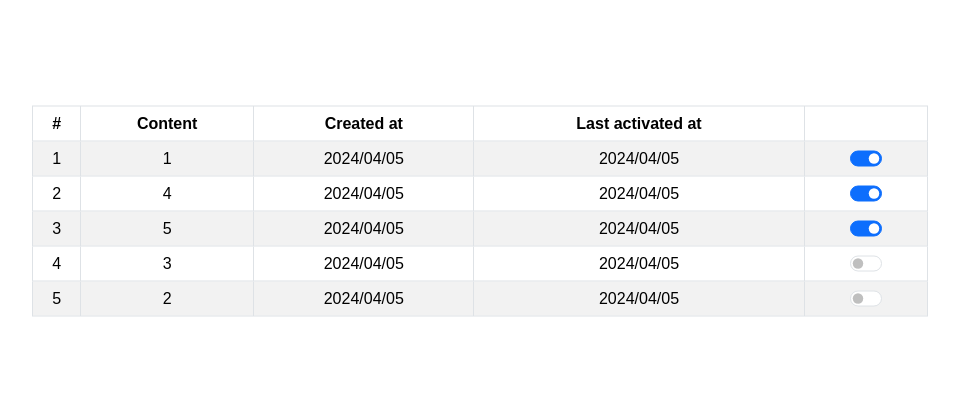
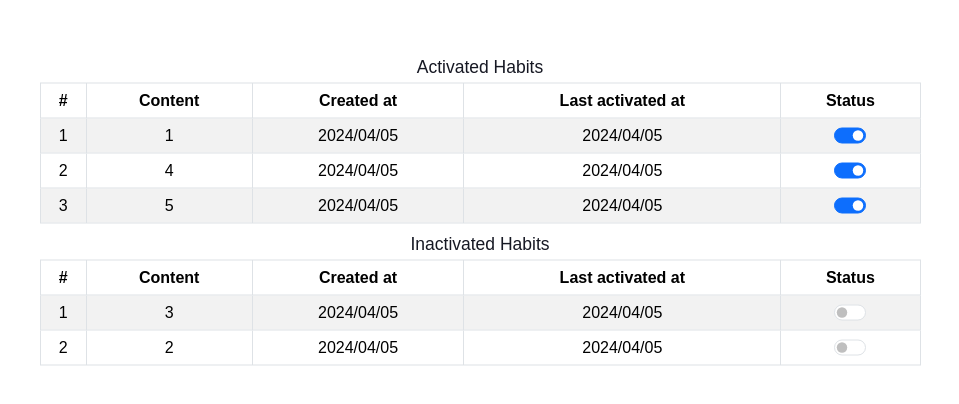
Before and after one commit to Sora1707/Habit-Tracker, a React (Create React App) app in the folder client/: page / in a window 1280 px wide. Shown: the part 184-588 px from the top of the page, without its empty margins (160-1119 px from the left). Built offline with nearby package versions, Linux system fonts and the light colour scheme.

Commit message:
[CLIENT] (Habits Manager) Divide into Activated and Inactivated habits

```diff
--- a/client/src/App.tsx
+++ b/client/src/App.tsx
@@ -1,6 +1,6 @@
 import React from "react";
 import "./App.css";
-import HabitBox from "~/components/HabitBox";
+import HabitBox from "~/components/HabitsManager";
 import DefaultLayout from "~/layouts/DefaultLayout";
 
 function App() {
--- a/client/src/components/HabitBox/index.tsx
+++ /dev/null
@@ -1,116 +0,0 @@
-import React, { useState, useEffect } from "react";
-import { getStyle, getDateString } from "~/utils";
-import styles from "./style.module.scss";
-import { Habit, habitCompare } from "~/types/Habit";
-import { Table } from "react-bootstrap";
-import SwitchButton from "../SwtichButton";
-
-const cx = getStyle(styles);
-
-const myHabits: Habit[] = [
-    {
-        id: "123",
-        content: "1",
-        priority: 1,
-        isActivated: true,
-        color: "#000000",
-        createdAt: new Date(),
-        activatedAt: new Date(),
-    },
-    {
-        id: "124",
-        content: "2",
-        priority: 2,
-        isActivated: false,
-        color: "#111111",
-        createdAt: new Date(),
-        activatedAt: new Date(),
-    },
-    {
-        id: "124",
-        content: "3",
-        priority: 3,
-        isActivated: false,
-        color: "#111111",
-        createdAt: new Date(),
-        activatedAt: new Date(),
-    },
-    {
-        id: "124",
-        content: "4",
-        priority: 4,
-        isActivated: true,
-        color: "#111111",
-        createdAt: new Date(),
-        activatedAt: new Date(),
-    },
-    {
-        id: "125",
-        content: "5",
-        priority: 5,
-        isActivated: true,
-        color: "#111111",
-        createdAt: new Date(),
-        activatedAt: new Date(),
-    },
-];
-
-function HabitBox() {
-    const [habits, setHabits] = useState<Habit[]>([]);
-
-    useEffect(() => {
-        setHabits(myHabits);
-    }, []);
-
-    function toggleHabitActivity(index: number) {
-        // Create a completely new habits array
-        const newHabits = [...habits];
-        newHabits[index].isActivated = !newHabits[index].isActivated;
-        setHabits(newHabits);
-        // Change database
-    }
-
-    return (
-        <Table striped bordered hover>
-            <thead>
-                <tr>
-                    <th>#</th>
-                    <th>Content</th>
-                    <th>Created at</th>
-                    <th>Last activated at</th>
-                    <th></th>
-                </tr>
-            </thead>
-            <tbody>
-                {habits
-                    /* sort by
-                    1. activated
-                    2. priority
-                    3. time
-                    */
-                    // negative value => A first
-                    .sort(habitCompare)
-                    .map((habit, index) => {
-                        return (
-                            <tr key={index}>
-                                <td>{index + 1}</td>
-                                <td>{habit.content}</td>
-                                <td>{getDateString(habit.createdAt)}</td>
-                                <td>{getDateString(habit.activatedAt)}</td>
-                                <td>
-                                    <SwitchButton
-                                        checked={habit.isActivated}
-                                        onChange={() => {
-                                            toggleHabitActivity(index);
-                                        }}
-                                    />
-                                </td>
-                            </tr>
-                        );
-                    })}
-            </tbody>
-        </Table>
-    );
-}
-
-export default HabitBox;
--- /dev/null
+++ b/client/src/components/HabitsManager/index.tsx
@@ -0,0 +1,134 @@
+import React, { useState, useEffect, JSX } from "react";
+import { getStyle, getDateString } from "~/utils";
+import styles from "./style.module.scss";
+import { Habit, habitCompare } from "~/types/Habit";
+import { Table } from "react-bootstrap";
+import SwitchButton from "../SwtichButton";
+
+const cx = getStyle(styles);
+
+const myHabits: Habit[] = [
+    {
+        id: "123",
+        content: "1",
+        priority: 1,
+        isActivated: true,
+        color: "#000000",
+        createdAt: new Date(),
+        activatedAt: new Date(),
+    },
+    {
+        id: "124",
+        content: "2",
+        priority: 2,
+        isActivated: false,
+        color: "#111111",
+        createdAt: new Date(),
+        activatedAt: new Date(),
+    },
+    {
+        id: "124",
+        content: "3",
+        priority: 3,
+        isActivated: false,
+        color: "#111111",
+        createdAt: new Date(),
+        activatedAt: new Date(),
+    },
+    {
+        id: "124",
+        content: "4",
+        priority: 4,
+        isActivated: true,
+        color: "#111111",
+        createdAt: new Date(),
+        activatedAt: new Date(),
+    },
+    {
+        id: "125",
+        content: "5",
+        priority: 5,
+        isActivated: true,
+        color: "#111111",
+        createdAt: new Date(),
+        activatedAt: new Date(),
+    },
+];
+
+function HabitBox() {
+    const [habits, setHabits] = useState<Habit[]>([]);
+
+    useEffect(() => {
+        setHabits(myHabits);
+    }, []);
+
+    function toggleHabitActivity(index: number) {
+        // Create a completely new habits array
+        const newHabits = [...habits];
+        newHabits[index].isActivated = !newHabits[index].isActivated;
+        setHabits(newHabits);
+        // Change database
+    }
+
+    // Divide into "Activated" and "Inactivated"
+    const activatedHabitsRows: JSX.Element[] = [];
+    const inactivatedHabitsRows: JSX.Element[] = [];
+    habits.sort(habitCompare).forEach((habit, index) => {
+        const rows = habit.isActivated
+            ? activatedHabitsRows
+            : inactivatedHabitsRows;
+        rows.push(
+            <tr key={index}>
+                <td>{rows.length + 1}</td>
+                <td>{habit.content}</td>
+                <td>{getDateString(habit.createdAt)}</td>
+                <td>{getDateString(habit.activatedAt)}</td>
+                <td>
+                    <SwitchButton
+                        checked={habit.isActivated}
+                        onChange={() => {
+                            toggleHabitActivity(index);
+                        }}
+                    />
+                </td>
+            </tr>
+        );
+    });
+
+    return (
+        <div className={cx("container")}>
+            <div className={cx("activated-habits")}>
+                <h3>Activated Habits</h3>
+                <Table striped bordered hover>
+                    <thead>
+                        <tr>
+                            <th>#</th>
+                            <th>Content</th>
+                            <th>Created at</th>
+                            <th>Last activated at</th>
+                            <th>Status</th>
+                        </tr>
+                    </thead>
+                    <tbody>{activatedHabitsRows}</tbody>
+                </Table>
+            </div>
+            <div className={cx("inactivated-habits")}>
+                <h3>Inactivated Habits</h3>
+                <Table striped bordered hover>
+                    <thead>
+                        <tr>
+                            <th>#</th>
+                            <th>Content</th>
+                            <th>Created at</th>
+                            <th>Last activated at</th>
+                            <th>Status</th>
+                        </tr>
+                    </thead>
+                    <tbody>{inactivatedHabitsRows}</tbody>
+                </Table>
+            </div>
+        </div>
+    );
+}
+
+export default HabitBox;
```
Also changed, not shown: client/src/components/HabitsManager/style.module.scss (renamed from client/src/components/HabitBox/style.module.scss).
